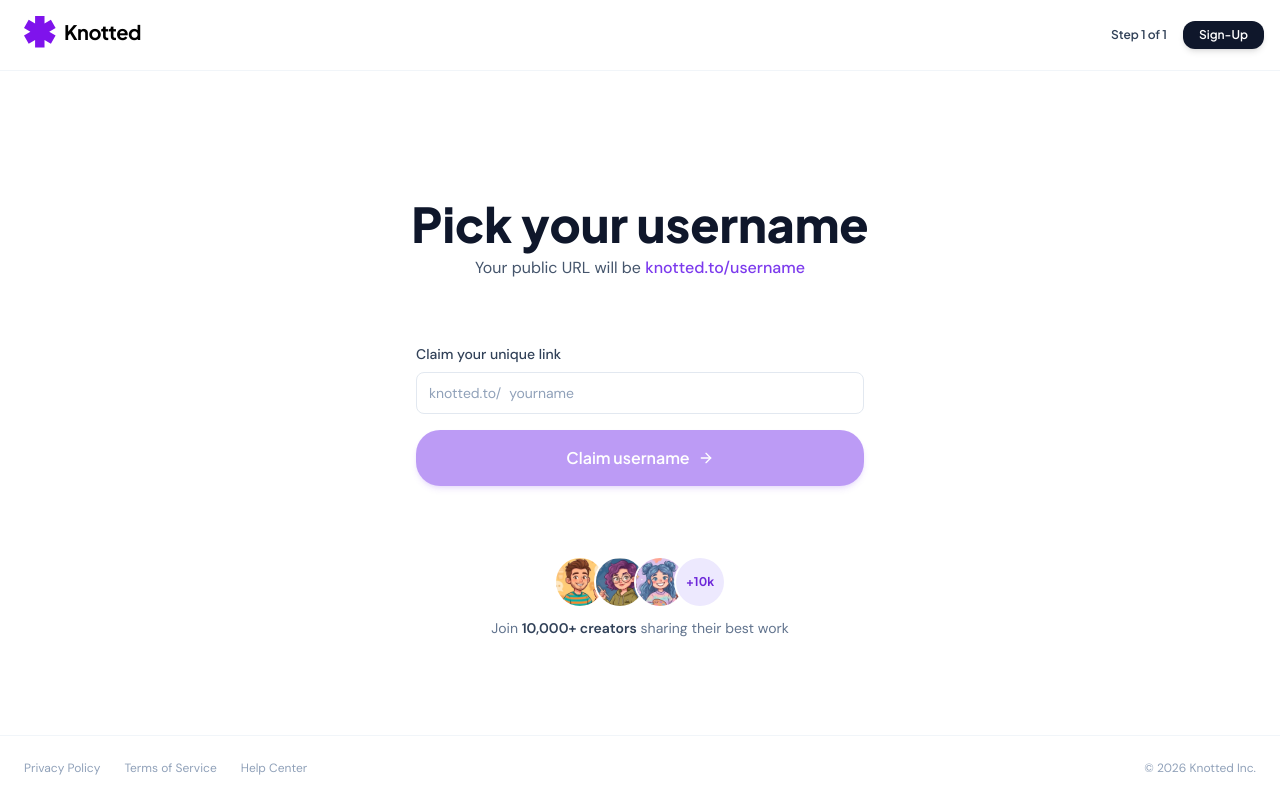
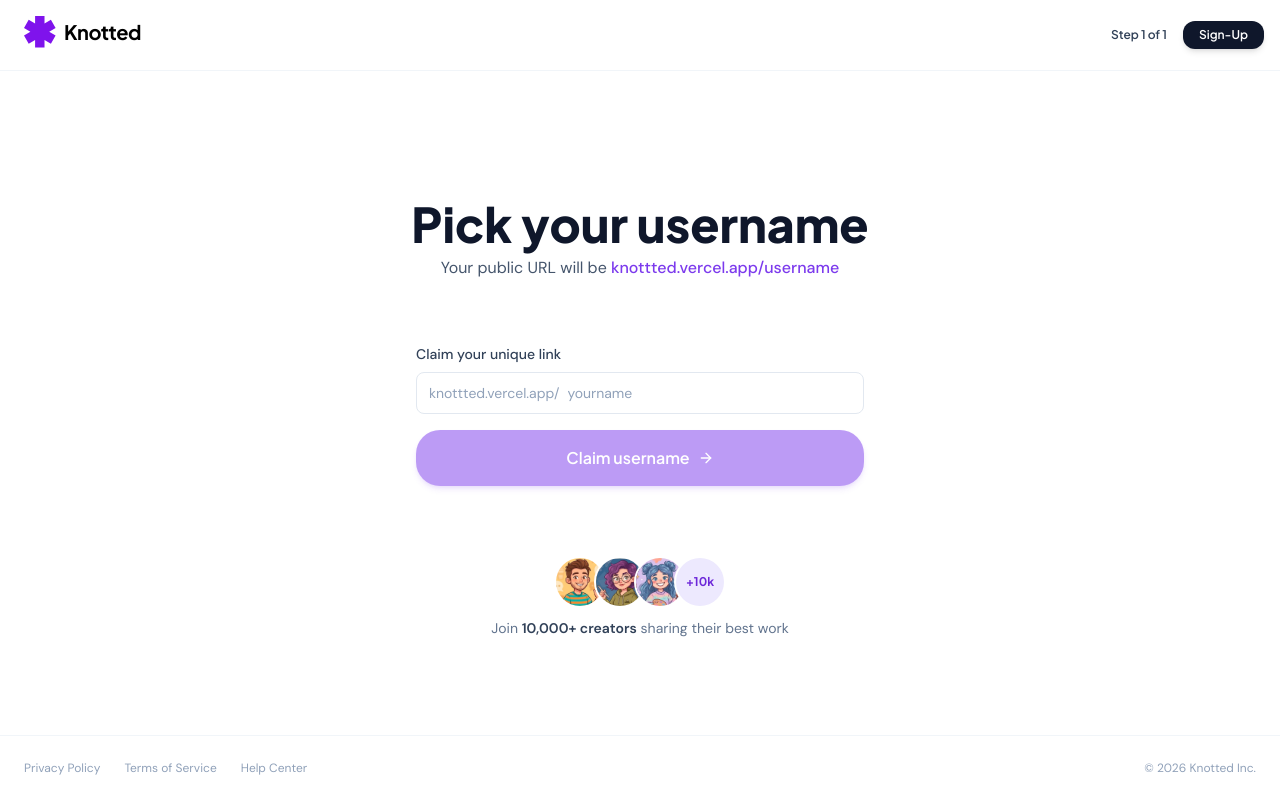
Before and after one commit to edem-dev/knot-link-sharing, a Next.js app: page /get-username in a window 1280 px wide. Built offline with nearby package versions, Linux system fonts and the light colour scheme.

Commit message:
Update URLs to use `knottted.vercel.app` across the app for consistency and accuracy

```diff
--- a/app/testComponents/page.tsx
+++ b/app/testComponents/page.tsx
@@ -98,7 +98,7 @@ const page = () => {
                 />
                 <Input
                     id="username"
-                     prefix="knotted.com/"
+                     prefix="knottted.vercel.app/"
                      placeholder="yourname"
                      inputState="success"
                      trailingIcon={<CheckCircle2 className="w-4 h-4 text-brand-600" />}
@@ -323,7 +323,7 @@ const page = () => {
             />
 
             <PageUrlBanner
-                 url="knotted.to/alexrivers"
+                 url="knottted.vercel.app/alexrivers"
                  subLabel="Share your link with your audience"
                  // onCopy={() => analytics.track('url_copied')}
             />
--- a/components/sectional/DashboardSectionals/DashboardPage.tsx
+++ b/components/sectional/DashboardSectionals/DashboardPage.tsx
@@ -450,7 +450,7 @@ const SettingsPanel:React.FC = () => (
                         id={"settings-[get-username]"}
                         type={"text"}
                         defaultValue={"alexrivers"}
-                        prefix={"knotted.to/"}
+                        prefix={"knottted.vercel.app/"}
                         placeholder={"yourname"}
                         autoComplete={"off"}
                         spellCheck={false}
@@ -544,7 +544,7 @@ const ViewPanel: React.FC<ViewPagePanelProps> = ({
                 </h2>
                 {/*=========================User's Public Link======================*/}
                 <Link
-                    href={`https://knotted.to/${username}`}
+                    href={`https://knottted.vercel.app/${username}`}
                     target={"_blank"}
                     rel={"noopener noreferrer"}
                     className={[
@@ -696,7 +696,7 @@ const DashboardPage:React.FC<DashboardPageProps> = ({
     //====================== Handle URL Copy=========================//
     const handleCopyUrl = useCallback(async () => {
         try {
-            await navigator.clipboard.writeText(`https://knotted.to/${username}`);
+            await navigator.clipboard.writeText(`https://knottted.vercel.app/${username}`);
         } catch { /* silent fail — URL is visible on screen */ }
         setUrlCopied(true);
         setTimeout(() => setUrlCopied(false), 2000);
@@ -798,7 +798,7 @@ const DashboardPage:React.FC<DashboardPageProps> = ({
                 {/* ===================Right Panel: URL Chip + Publish Button*/}
                     <div className={"flex items-center gap-2"}>
                         <PageURLBanner
-                            url={`knotted.to/${username}`}
+                            url={`knottted.vercel.app/${username}`}
                             subLabel="Share your link with your audience"
                             onCopy={handleCopyUrl}
                         />
--- a/components/sectional/DashboardSectionals/MobileDashboardPage.tsx
+++ b/components/sectional/DashboardSectionals/MobileDashboardPage.tsx
@@ -204,7 +204,7 @@ const SettingsPanel: React.FC = () => (
                         id="settings-username"
                         type="text"
                         defaultValue="alexrivers"
-                        prefix="knotted.to/"
+                        prefix="knottted.vercel.app/"
                         placeholder="yourname"
                         autoComplete="off"
                         spellCheck={false}
@@ -283,7 +283,7 @@ const ViewPanel: React.FC<ViewPagePanelProps> = ({ username, links, name, avatar
                     Your Public Page
                 </h2>
                 <Link
-                    href={`https://knotted.to/${username}`}
+                    href={`https://knottted.vercel.app/${username}`}
                     target="_blank"
                     rel="noopener noreferrer"
                     className={clsx(
@@ -660,7 +660,7 @@ const MobileDashboardPage: React.FC<DashboardPageProps> = (
                 aria-label="Main content area for mobile dashboard"
             >
                 <PageURLBanner
-                    url={`knotted.to/${username}`}
+                    url={`knottted.vercel.app/${username}`}
                     subLabel="Share your link with your audience"
                 />
 
--- a/components/sectional/LandingSections/FeaturesSection.tsx
+++ b/components/sectional/LandingSections/FeaturesSection.tsx
@@ -11,7 +11,7 @@ const FEATURES = [
     {
         Icon:        AtSign,
         title:       'Custom [get-username]',
-        description: 'Claim your unique URL in seconds. knotted.to/yourname is waiting for you.',
+        description: 'Claim your unique URL in seconds. knottted.vercel.app/yourname is waiting for you.',
     },
     {
         Icon:        Share2,
--- a/components/sectional/onboardingSectionals/UsernameOnboardingPage.tsx
+++ b/components/sectional/onboardingSectionals/UsernameOnboardingPage.tsx
@@ -150,7 +150,7 @@ const UsernameOnboardingPage:React.FC<UsernameOnboardingPageProps> = ({
                     >
                         Your public URL will be{' '}
                         <span className={"font-medium text-brand-600 dark:text-brand-400"}>
-                            knotted.to/username
+                            knottted.vercel.app/username
                         </span>
                     </p>
                 </div>
@@ -168,7 +168,7 @@ const UsernameOnboardingPage:React.FC<UsernameOnboardingPageProps> = ({
                         <Input
                             id={"username"}
                             type={"text"}
-                            prefix={"knotted.to/"}
+                            prefix={"knottted.vercel.app/"}
                             placeholder={"yourname"}
                             autoComplete={"off"}
                             spellCheck={false}
--- a/lib/models/User.ts
+++ b/lib/models/User.ts
@@ -43,7 +43,7 @@ const UserSchema = new Schema(
             lowercase: true,   // enforced at DB level — prevents case duplicates
             trim:      true,
             index:     true,   // indexed for fast lookup on the public profile page
-            // knotted.com/[get-username] — must be unique and URL-safe.
+            // knottted.vercel.app/[get-username] — must be unique and URL-safe.
             // Validated on creation: /^[a-z0-9_-]+$/
         },
 
```
